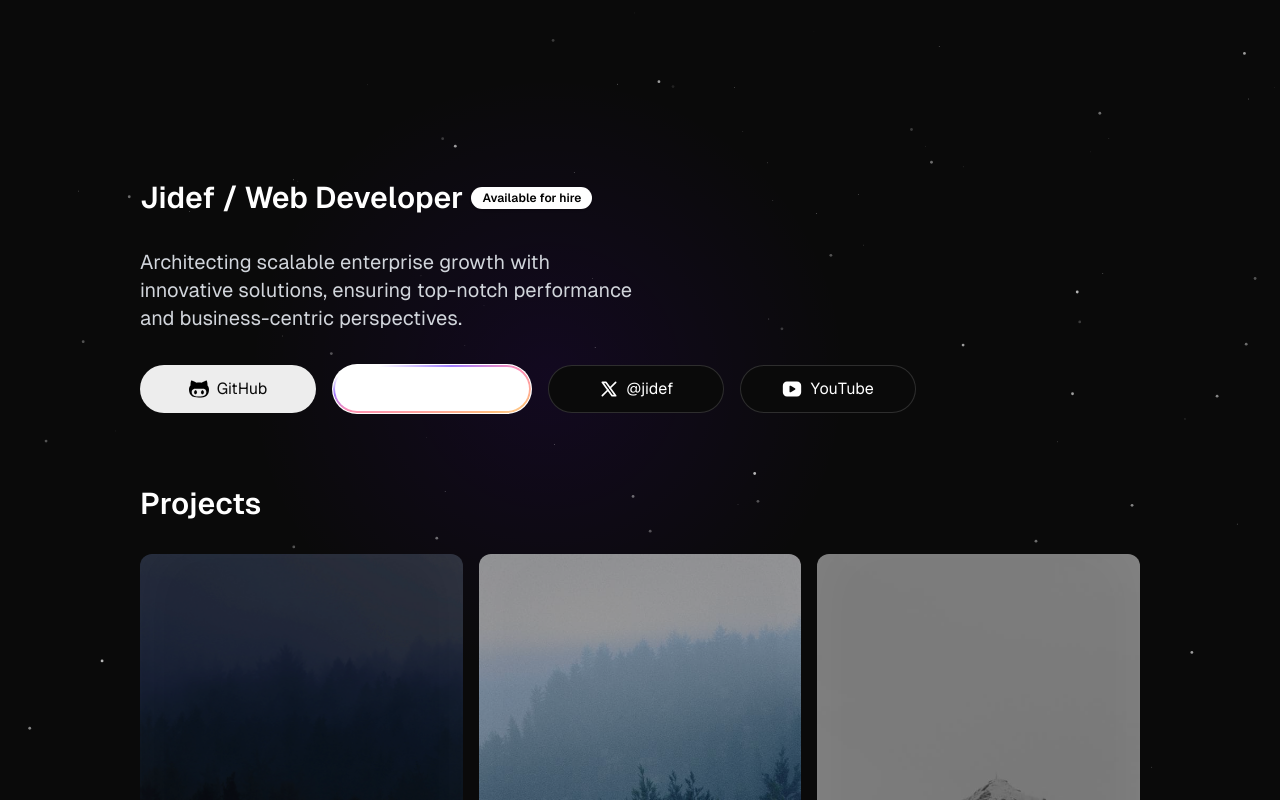
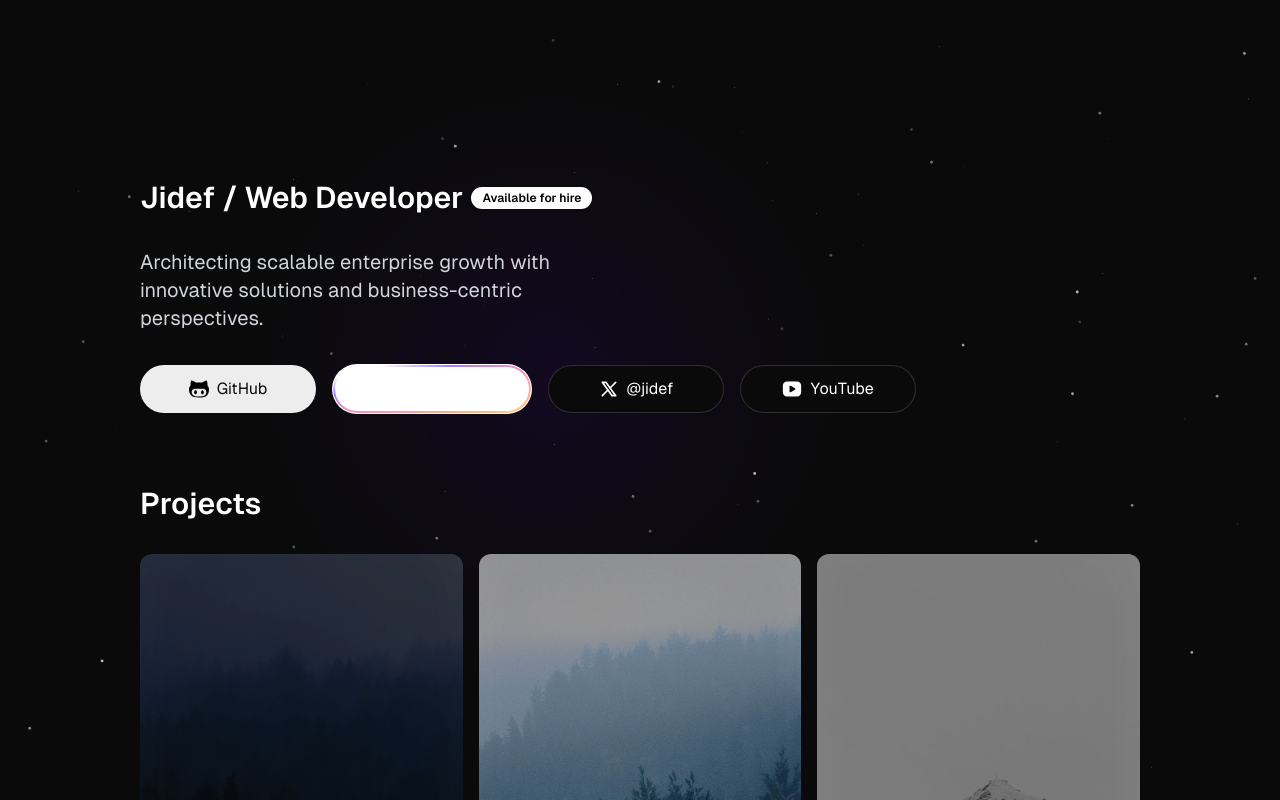
Before and after one commit to jidef/jidef.com, a Next.js app: page / in a window 1280 px wide. Shown: the top 800 px of the page. Built offline with nearby package versions, Linux system fonts and the light colour scheme.

Commit message:
Update Home component with improved text styling and content

```diff
--- a/app/page.js
+++ b/app/page.js
@@ -23,8 +23,8 @@ export default function Home () {
           </div>
         </div>
         <span className='text-center sm:text-left text-xl max-w-[500px] text-gray-300'>
-          Architecting scalable enterprise growth with innovative solutions,
-          ensuring top-notch performance and business-centric perspectives.
+          Architecting scalable enterprise growth with innovative solutions and
+          business-centric perspectives.
         </span>
         <div className='flex gap-4 items-center flex-col lg:flex-row'>
           <a
```
